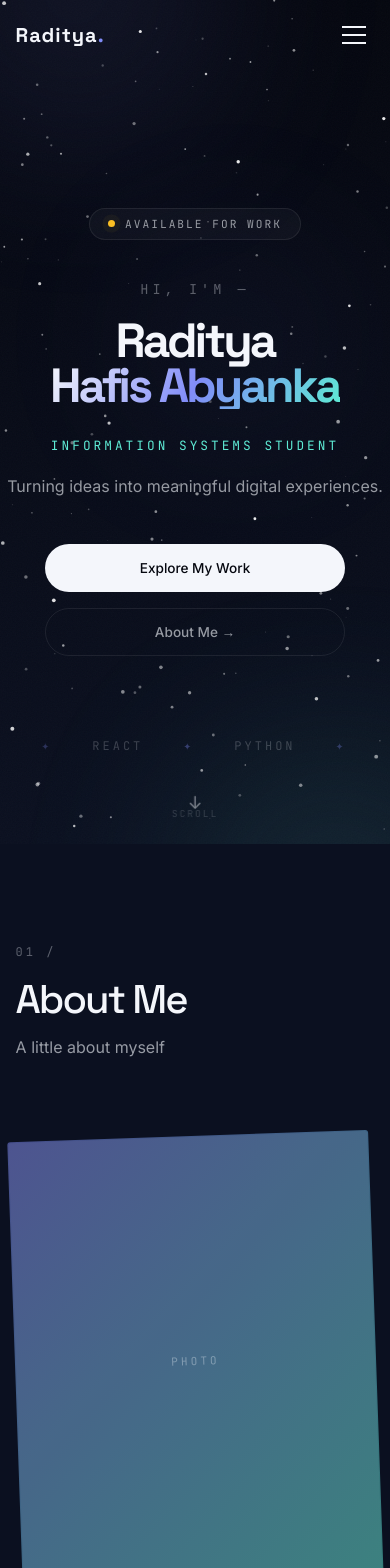
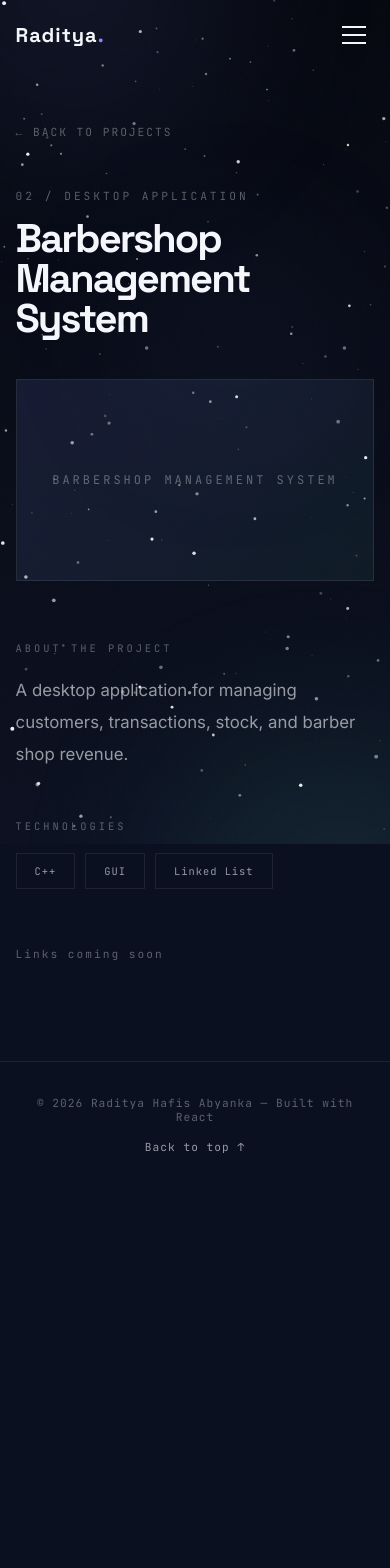
Before and after one commit to bdittzonee/portfolio, a React (Vite) app: page /project/barbershop in a window 390 px wide. Shown: the top 1568 px of the page. After the commit the page ends 1188 px from the top, so only its background shows below. Built offline with nearby package versions, Linux system fonts and the light colour scheme.

Commit message:
Add project detail pages with React Router

```diff
--- a/package.json
+++ b/package.json
@@ -11,7 +11,8 @@
   },
   "dependencies": {
     "react": "^19.2.8",
-    "react-dom": "^19.2.8"
+    "react-dom": "^19.2.8",
+    "react-router-dom": "^7.18.4"
   },
   "devDependencies": {
     "@types/react": "^19.2.18",
--- a/src/App.jsx
+++ b/src/App.jsx
@@ -1,27 +1,33 @@
+import { useEffect } from "react";
+import { Routes, Route, useLocation } from "react-router-dom";
 import AnimatedBackground from "./components/background/AnimatedBackground";
 import Navbar from "./components/layout/Navbar";
-import Hero from "./components/sections/Hero";
-import About from "./components/sections/About";
-import Skills from "./components/sections/Skills";
-import Projects from "./components/sections/Projects";
-import Experience from "./components/sections/Experience";
-import Contact from "./components/sections/Contact";
 import Footer from "./components/layout/Footer";
+import Home from "./pages/Home";
+import ProjectDetail from "./pages/ProjectDetail";
+
+// Pindah halaman → scroll otomatis ke atas
+function ScrollToTop() {
+    const { pathname } = useLocation();
+
+    useEffect(() => {
+        window.scrollTo(0, 0);
+    }, [pathname]);
+
+    return null;
+}
 
 function App() {
     return (
         <>
             <AnimatedBackground />
+            <ScrollToTop />
             <Navbar />
 
-            <main>
-                <Hero />
-                <About />
-                <Skills />
-                <Projects />
-                <Experience />
-                <Contact />
-            </main>
+            <Routes>
+                <Route path="/" element={<Home />} />
+                <Route path="/project/:id" element={<ProjectDetail />} />
+            </Routes>
 
             <Footer />
         </>
--- a/src/components/projects/ProjectSlide.jsx
+++ b/src/components/projects/ProjectSlide.jsx
@@ -1,4 +1,4 @@
-import Reveal from "../ui/Reveal";
+import { Link } from "react-router-dom";
 
 function ProjectImage({ image, title }) {
     if (image) {
@@ -14,10 +14,9 @@ function ProjectImage({ image, title }) {
 
 export default function ProjectSlide({ project }) {
     return (
-        <a
-            href={`#project-${project.id}`}
+        <Link
+            to={`/project/${project.id}`}
             className="project-slide"
-            onClick={(event) => event.preventDefault()}
         >
             <div className="project-slide-image">
                 <ProjectImage image={project.image} title={project.title} />
@@ -25,7 +24,9 @@ export default function ProjectSlide({ project }) {
 
             <div className="project-slide-info">
                 <div className="project-slide-meta">
-                    <span>{project.number} / {project.category}</span>
+                    <span>
+                        {project.number} / {project.category}
+                    </span>
                 </div>
 
                 <div className="project-slide-title">
@@ -41,6 +42,6 @@ export default function ProjectSlide({ project }) {
                     ))}
                 </div>
             </div>
-        </a>
+        </Link>
     );
 }
--- a/src/main.jsx
+++ b/src/main.jsx
@@ -1,11 +1,14 @@
 import { StrictMode } from "react";
 import { createRoot } from "react-dom/client";
+import { BrowserRouter } from "react-router-dom";
 import App from "./App.jsx";
 import "./styles/tokens.css";
 import "./styles/index.css";
 
 createRoot(document.getElementById("root")).render(
   <StrictMode>
-    <App />
+    <BrowserRouter>
+      <App />
+    </BrowserRouter>
   </StrictMode>
 );
--- /dev/null
+++ b/src/pages/Home.jsx
@@ -0,0 +1,19 @@
+import Hero from "../components/sections/Hero";
+import About from "../components/sections/About";
+import Skills from "../components/sections/Skills";
+import Projects from "../components/sections/Projects";
+import Experience from "../components/sections/Experience";
+import Contact from "../components/sections/Contact";
+
+export default function Home() {
+    return (
+        <main>
+            <Hero />
+            <About />
+            <Skills />
+            <Projects />
+            <Experience />
+            <Contact />
+        </main>
+    );
+}
--- /dev/null
+++ b/src/pages/ProjectDetail.jsx
@@ -0,0 +1,95 @@
+import { useParams, Link } from "react-router-dom";
+import { projects } from "../data/portfolio";
+import "../styles/detail.css";
+
+export default function ProjectDetail() {
+    const { id } = useParams();
+
+    const project = projects.find((item) => item.id === id);
+
+    if (!project) {
+        return (
+            <main className="project-detail">
+                <Link to="/" className="detail-back">
+                    ← Back to Projects
+                </Link>
+
+                <h1 className="detail-notfound">
+                    Project not found 🔍
+                </h1>
+            </main>
+        );
+    }
+
+    return (
+        <main className="project-detail">
+            <Link to="/" className="detail-back">
+                ← Back to Projects
+            </Link>
+
+            <header className="detail-header">
+                <p>
+                    {project.number} / {project.category}
+                </p>
+
+                <h1>{project.title}</h1>
+            </header>
+
+            <div className="detail-image">
+                {project.image ? (
+                    <img src={project.image} alt={project.title} />
+                ) : (
+                    <div className="detail-placeholder">
+                        <span>{project.title}</span>
+                    </div>
+                )}
+            </div>
+
+            <div className="detail-section">
+                <p className="detail-label">About the project</p>
+
+                <p className="detail-desc">{project.description}</p>
+            </div>
+
+            <div className="detail-section">
+                <p className="detail-label">Technologies</p>
+
+                <div className="detail-tags">
+                    {project.tags.map((tag) => (
+                        <span key={tag}>{tag}</span>
+                    ))}
+                </div>
+            </div>
+
+            <div className="detail-links">
+                {project.github && (
+                    <a
+                        href={project.github}
+                        target="_blank"
+                        rel="noopener noreferrer"
+                        className="detail-link"
+                    >
+                        GitHub ↗
+                    </a>
+                )}
+
+                {project.live && (
+                    <a
+                        href={project.live}
+                        target="_blank"
+                        rel="noopener noreferrer"
+                        className="detail-link"
+                    >
+                        Live Preview ↗
+                    </a>
+                )}
+
+                {!project.github && !project.live && (
+                    <p className="detail-no-links">
+                        Links coming soon
+                    </p>
+                )}
+            </div>
+        </main>
+    );
+}
--- /dev/null
+++ b/src/styles/detail.css
@@ -0,0 +1,230 @@
+/* =====================================================
+   PROJECT DETAIL PAGE
+   ===================================================== */
+
+.project-detail {
+    width: min(1200px, 92%);
+    margin-inline: auto;
+
+    padding: 140px 0 100px;
+
+    min-height: 100vh;
+}
+
+
+/* ---------- BACK ---------- */
+
+.detail-back {
+    display: inline-block;
+
+    font-family: var(--font-mono);
+    font-size: 0.7rem;
+    letter-spacing: 2px;
+    text-transform: uppercase;
+
+    color: var(--text-3);
+
+    margin-bottom: 50px;
+
+    transition:
+        color var(--speed-fast) ease,
+        transform var(--speed-fast) ease;
+}
+
+.detail-back:hover {
+    color: var(--text-1);
+
+    transform: translateX(-5px);
+}
+
+
+/* ---------- HEADER ---------- */
+
+.detail-header {
+    margin-bottom: 40px;
+}
+
+.detail-header p {
+    font-family: var(--font-mono);
+    font-size: 0.7rem;
+    letter-spacing: 3px;
+    text-transform: uppercase;
+
+    color: var(--text-3);
+
+    margin-bottom: 16px;
+}
+
+.detail-header h1 {
+    font-family: var(--font-display);
+    font-size: clamp(2.5rem, 6vw, 5rem);
+    font-weight: 700;
+    letter-spacing: -2px;
+    line-height: 1;
+}
+
+
+/* ---------- IMAGE ---------- */
+
+.detail-image {
+    aspect-ratio: 16 / 9;
+
+    overflow: hidden;
+
+    border: 1px solid var(--line);
+
+    margin-bottom: 60px;
+
+    background:
+        linear-gradient(
+            135deg,
+            rgba(129, 140, 248, 0.12),
+            rgba(94, 234, 212, 0.06)
+        );
+}
+
+.detail-image img {
+    width: 100%;
+    height: 100%;
+
+    object-fit: cover;
+}
+
+.detail-placeholder {
+    width: 100%;
+    height: 100%;
+
+    display: flex;
+    align-items: center;
+    justify-content: center;
+
+    font-family: var(--font-mono);
+    font-size: 0.75rem;
+    letter-spacing: 3px;
+    text-transform: uppercase;
+
+    color: var(--text-3);
+}
+
+
+/* ---------- SECTIONS ---------- */
+
+.detail-section {
+    max-width: 800px;
+
+    margin-bottom: 48px;
+}
+
+.detail-label {
+    font-family: var(--font-mono);
+    font-size: 0.65rem;
+    letter-spacing: 3px;
+    text-transform: uppercase;
+
+    color: var(--text-3);
+
+    margin-bottom: 20px;
+}
+
+.detail-desc {
+    color: var(--text-2);
+
+    line-height: 1.9;
+
+    font-size: 1.05rem;
+}
+
+
+/* ---------- TAGS ---------- */
+
+.detail-tags {
+    display: flex;
+    flex-wrap: wrap;
+
+    gap: 10px;
+}
+
+.detail-tags span {
+    padding: 10px 18px;
+
+    border: 1px solid var(--line);
+
+    font-family: var(--font-mono);
+    font-size: 0.65rem;
+    letter-spacing: 1px;
+
+    color: var(--text-2);
+}
+
+
+/* ---------- LINKS ---------- */
+
+.detail-links {
+    display: flex;
+
+    gap: 14px;
+
+    padding-top: 10px;
+}
+
+.detail-link {
+    display: inline-block;
+
+    padding: 14px 26px;
+
+    border: 1px solid var(--line);
+    border-radius: 999px;
+
+    font-size: 0.8rem;
+    font-weight: 500;
+
+    color: var(--text-2);
+
+    transition:
+        background var(--speed-fast) ease,
+        color var(--speed-fast) ease,
+        border-color var(--speed-fast) ease,
+        transform var(--speed-fast) var(--ease-out);
+}
+
+.detail-link:hover {
+    background: var(--text-1);
+
+    border-color: var(--text-1);
+
+    color: var(--bg-0);
+
+    transform: translateY(-3px);
+}
+
+.detail-no-links {
+    font-family: var(--font-mono);
+    font-size: 0.7rem;
+    letter-spacing: 2px;
+
+    color: var(--text-3);
+}
+
+.detail-notfound {
+    font-family: var(--font-display);
+    font-size: 2.5rem;
+}
+
+
+/* ---------- RESPONSIVE ---------- */
+
+@media (max-width: 600px) {
+
+    .project-detail {
+        padding-top: 120px;
+    }
+
+    .detail-links {
+        flex-direction: column;
+    }
+
+    .detail-link {
+        text-align: center;
+    }
+
+}
```
Also changed, not shown: src/components/layout/navbar.jsx (+39 -3 lines), vercel.json (added), 1 other file (tests, documents, lock files or other folders).
